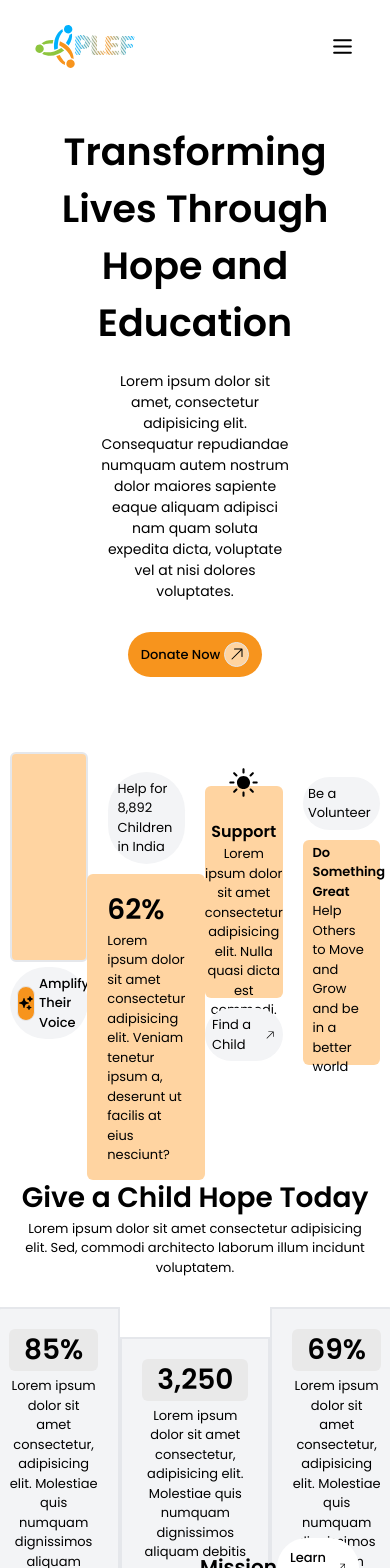
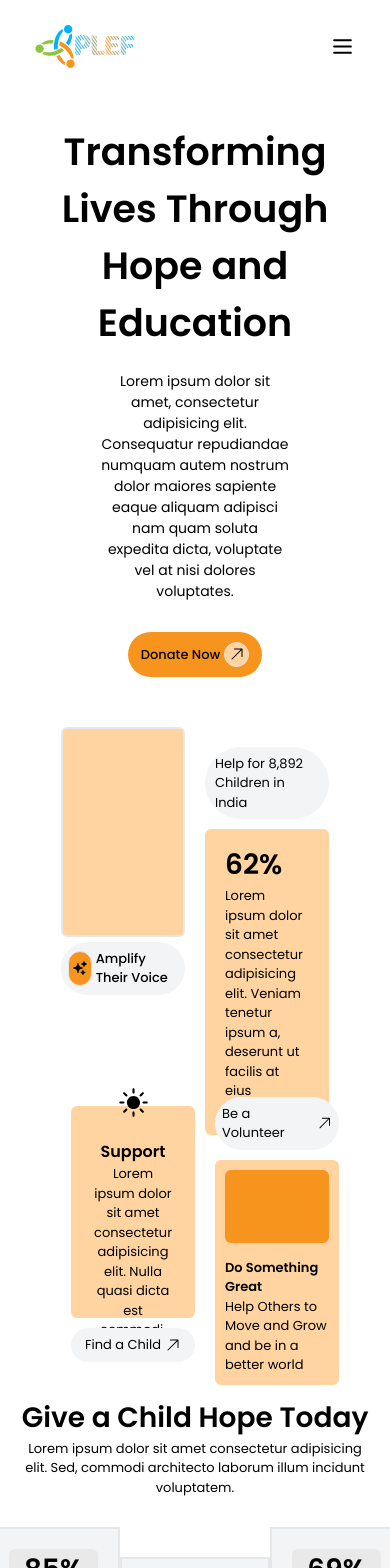
Before and after one commit to KenUdoudo/company, a React (Vite) app: page / in a window 390 px wide. Shown: the top 1568 px of the page. Built offline with nearby package versions, Linux system fonts and the light colour scheme.

Commit message:
getting the hang of it

```diff
--- a/src/components/Home/section1.jsx
+++ b/src/components/Home/section1.jsx
@@ -13,8 +13,8 @@ const Section1 = () => {
                 </div>
             </div>
 
-            <div className="px-[20px] lg:px-[50px] space-x-[20px] flex flex-row justify-center items-center h-[500px]">
-                <div className="w-[25%] h-[350px] gap-[5px] flex flex-col justify-normal items-center">
+            <div className="mt-[30px] md:mt-0 px-[20px] lg:px-[50px] space-x-[20px] flex flex-row flex-wrap md:flex-nowrap justify-center items-center md:h-[500px]">
+                <div className="w-[40%] md:w-[25%] h-[350px] gap-[5px] flex flex-col justify-normal items-center">
                     <div className="h-[60%] lg:h-[80%] w-full border-[2px] bg-[#FFD4A1] rounded-md"></div>
                     <div className="h-[20%] w-full">
                         <div className='flex flex-row justify-start items-center gap-[4px] rounded-full px-[7px] py-[7px] bg-gray-100 cursor-pointer'>
@@ -25,7 +25,7 @@ const Section1 = () => {
                 </div>
 
 
-                <div className="w-[25%] h-[350px] flex flex-col justify-normal items-center gap-[10px] mt-[40px] lg:mt-[260px]">
+                <div className="w-[40%] md:w-[25%] h-[350px] flex flex-col justify-normal items-center gap-[10px] mt-[40px] lg:mt-[260px]">
                     <div className="w-full flex flex-row justify-start items-center gap-[4px] rounded-full px-[10px] py-[7px] bg-gray-100"><p className="text-[13px]">Help for 8,892 Children in India</p></div>
                     <div className="bg-[#FFD4A1] rounded-md px-[20px] py-[15px]">
                         <p className="text-[28px] font-semibold">62%</p>
@@ -34,8 +34,8 @@ const Section1 = () => {
                 </div>
 
 
-                <div className="w-[25%] h-[290px] lg:h-[350px] flex flex-col justify-normal items-center gap-[10px] mt-[3%] lg:mt-[5%]">
-                    <div className="h-[73%] w-full bg-[#FFD4A1] rounded-md flex flex-col justify-center items-center text-center px-[20px]">
+                <div className="w-[40%] md:w-[25%] h-[290px] lg:h-[350px] flex flex-col justify-normal items-center gap-[10px] mt-[3%] lg:mt-[5%]">
+                    <div className="h-[73%] w-full bg-[#FFD4A1] rounded-md flex flex-col justify-center items-center text-center px-[20px] py-[20px]">
                         <div className="h-[50px] w-[50px] flex justify-center items-center"><IoIosSunny className="h-[35px] w-[35px]"/></div>
                         <p className="font-semibold pt-[20px]">Support</p>
                         <p className="text-[13px]">Lorem ipsum dolor sit amet consectetur adipisicing elit. Nulla quasi dicta est commodi. </p>
@@ -47,7 +47,7 @@ const Section1 = () => {
                 </div>
 
 
-                <div className="w-[25%] h-[300px] lg:h-[400px] flex flex-col justify-normal items-center gap-[10px]">
+                <div className="w-[40%] md:w-[25%] h-[300px] lg:h-[400px] flex flex-col justify-normal items-center gap-[10px]">
                     <div className="flex flex-row justify-center items-center space-x-1 rounded-full px-[7px] py-[7px] bg-gray-100 w-full">
                             <p className="text-[13px]">Be a Volunteer</p>
                             <HiArrowUpRight/>
```
